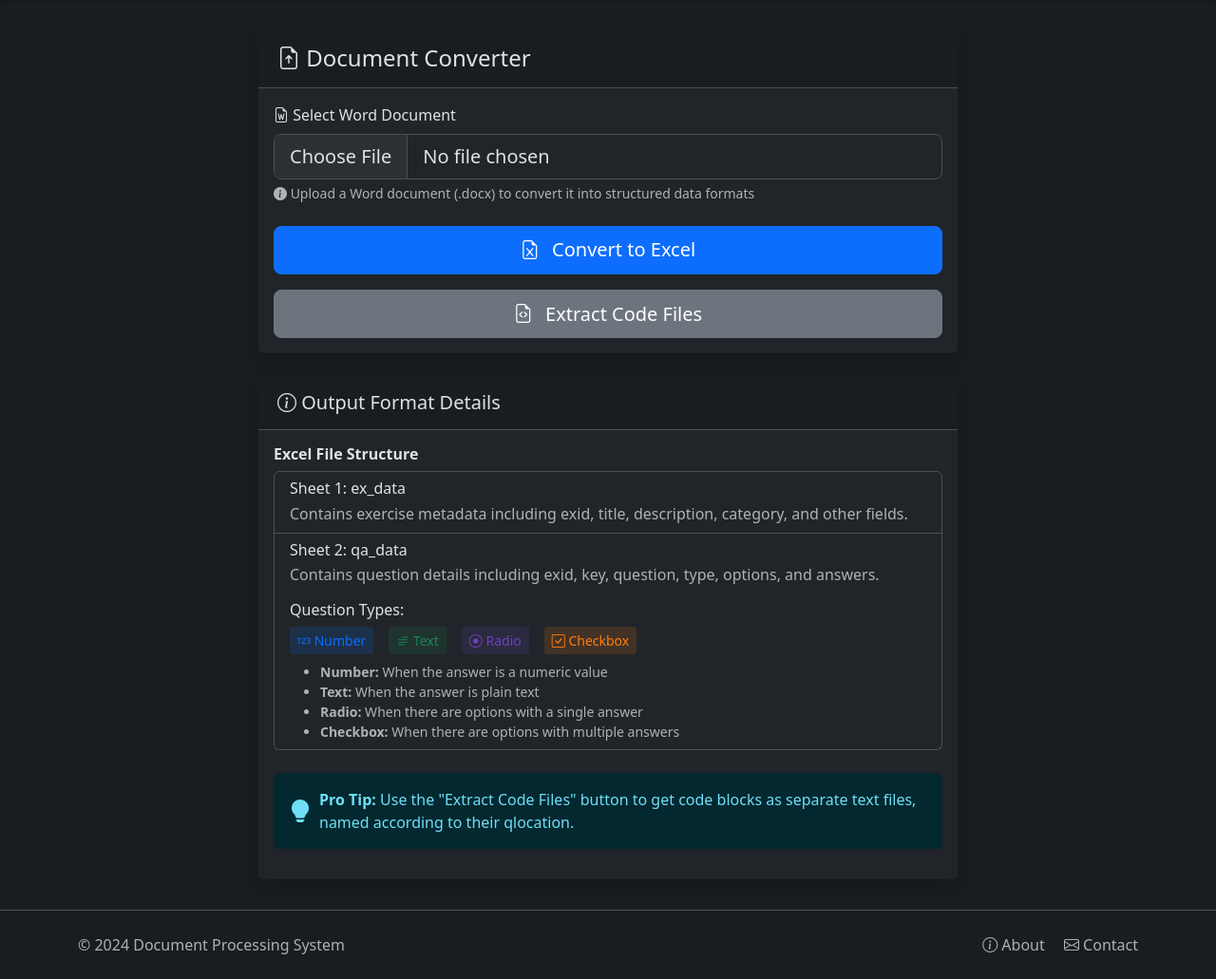
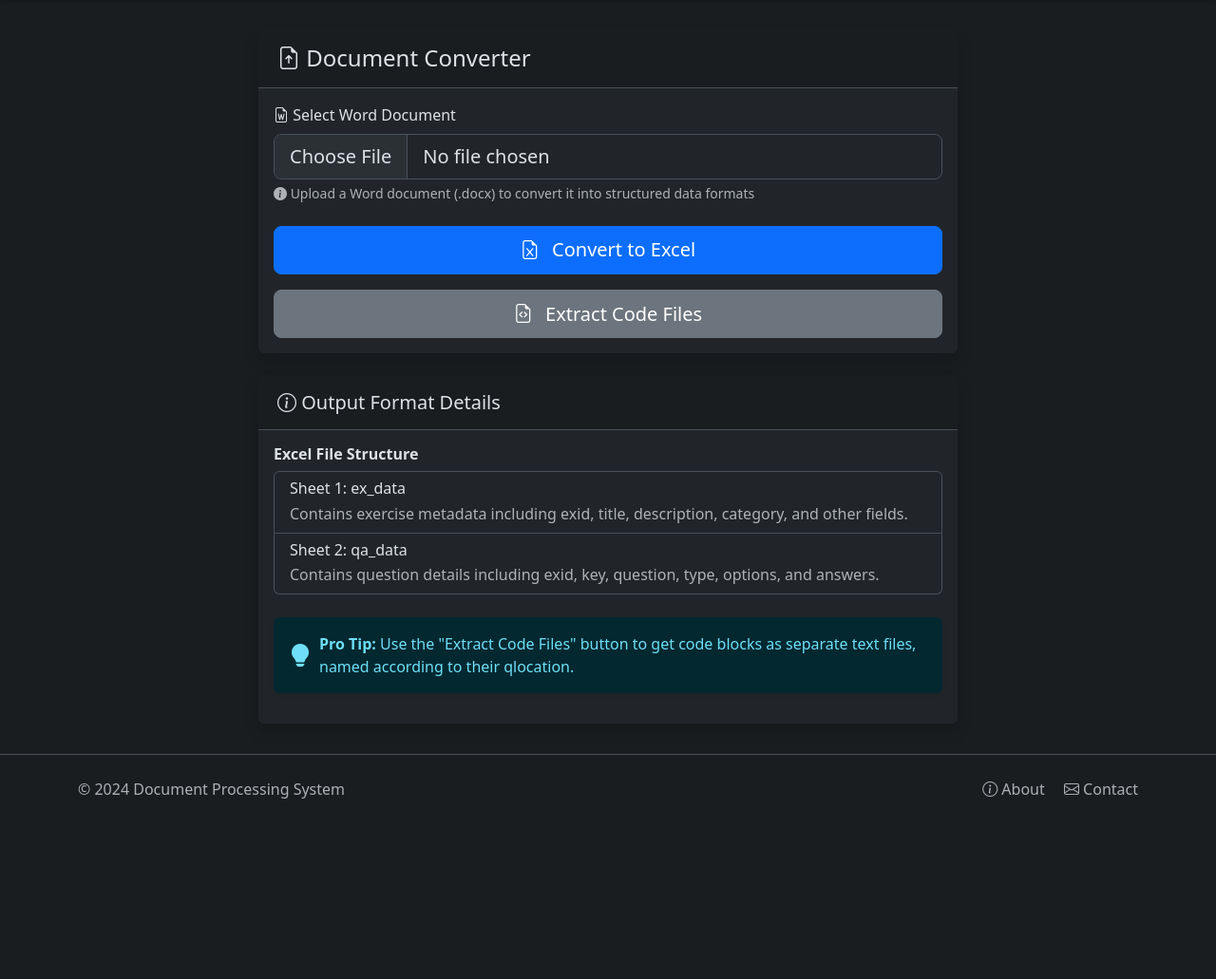
Before and after one commit to shaikhanjum2812/Content_DataCreation, a Flask app: page / in a window 1280 px wide. Shown: the part 79-1110 px from the top of the page at 95% size. After the commit the page ends 920 px from the top, so only its background shows below. Run offline with Flask 3, Linux system fonts and the light colour scheme.

Commit message:
Restored to 'f5adb99ee6b82a690d72fc802702d73500063238'
Replit-Restored-To: f5adb99ee6b82a690d72fc802702d73500063238

```diff
--- a/templates/index.html
+++ b/templates/index.html
@@ -68,31 +68,6 @@
                         <div class="list-group-item">
                             <h6 class="mb-1">Sheet 2: qa_data</h6>
                             <p class="mb-0 text-muted">Contains question details including exid, key, question, type, options, and answers.</p>
-                            <div class="mt-3">
-                                <h6 class="mb-2">Question Types:</h6>
-                                <div class="d-flex flex-wrap gap-2">
-                                    <span class="type-indicator type-number">
-                                        <i class="bi bi-123"></i> Number
-                                    </span>
-                                    <span class="type-indicator type-text">
-                                        <i class="bi bi-text-paragraph"></i> Text
-                                    </span>
-                                    <span class="type-indicator type-radio">
-                                        <i class="bi bi-record-circle"></i> Radio
-                                    </span>
-                                    <span class="type-indicator type-checkbox">
-                                        <i class="bi bi-check-square"></i> Checkbox
-                                    </span>
-                                </div>
-                                <div class="mt-2 small text-muted">
-                                    <ul class="mb-0">
-                                        <li><strong>Number:</strong> When the answer is a numeric value</li>
-                                        <li><strong>Text:</strong> When the answer is plain text</li>
-                                        <li><strong>Radio:</strong> When there are options with a single answer</li>
-                                        <li><strong>Checkbox:</strong> When there are options with multiple answers</li>
-                                    </ul>
-                                </div>
-                            </div>
                         </div>
                     </div>
                 </div>
--- a/templates/layout.html
+++ b/templates/layout.html
@@ -60,31 +60,6 @@
             border: none;
             box-shadow: 0 0.125rem 0.25rem rgba(0,0,0,.075);
         }
-        /* Question Type Indicators */
-        .type-indicator {
-            display: inline-block;
-            padding: 0.25rem 0.5rem;
-            border-radius: 0.25rem;
-            font-size: 0.875rem;
-            font-weight: 500;
-            margin-right: 0.5rem;
-        }
-        .type-number {
-            background-color: rgba(13, 110, 253, 0.15);
-            color: #0d6efd;
-        }
-        .type-text {
-            background-color: rgba(25, 135, 84, 0.15);
-            color: #198754;
-        }
-        .type-radio {
-            background-color: rgba(111, 66, 193, 0.15);
-            color: #6f42c1;
-        }
-        .type-checkbox {
-            background-color: rgba(253, 126, 20, 0.15);
-            color: #fd7e14;
-        }
     </style>
 </head>
 <body>
```
Also changed, not shown: converter.py (+22 -43 lines).
